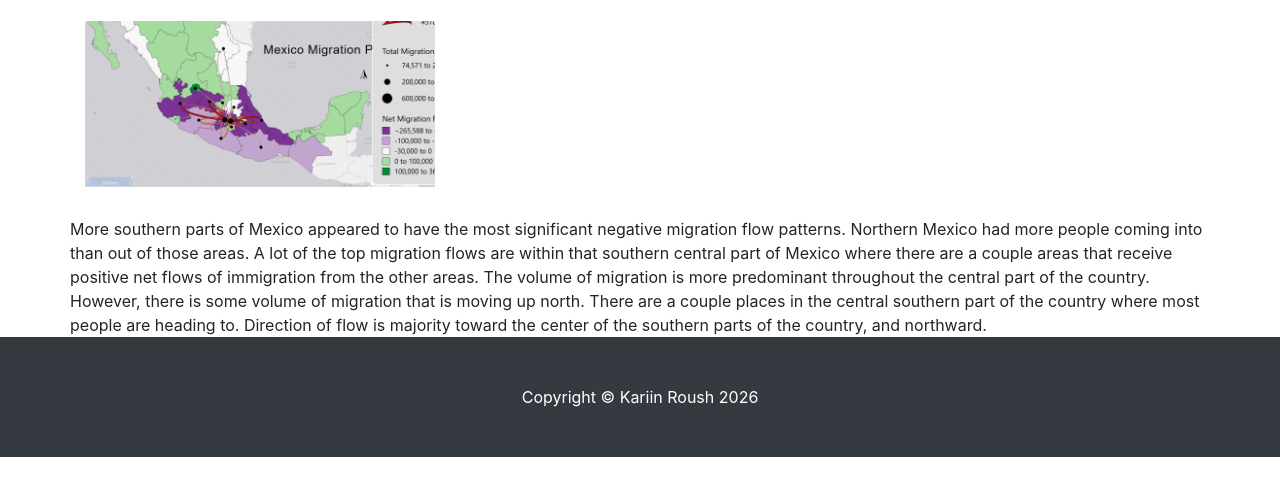
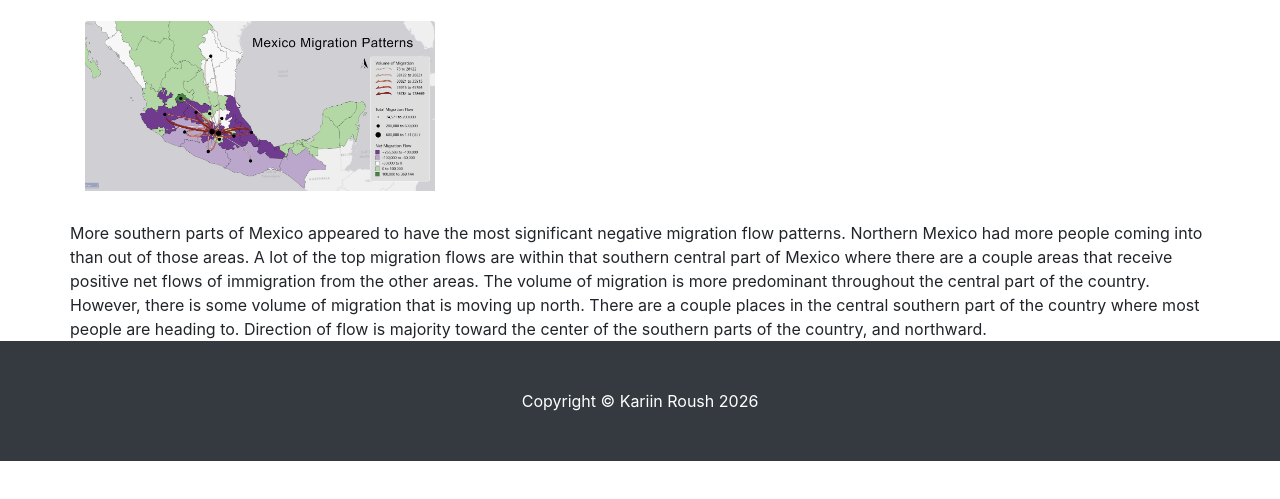
Before and after one commit to geog3540/kroush2, a website: page Flowmap.html in a window 1280 px wide. Shown: the part 131-630 px from the top of the page. Drawn offline with Linux system fonts and the light colour scheme.

Commit message:
flowmap update

```diff
--- a/Flowmap.html
+++ b/Flowmap.html
@@ -58,7 +58,7 @@
 
       <div class="row">
           <div class="col-lg-4 col-sm-6 portfolio-item">
-              <img class="card-img-top" src="images/flowmapperupdated.png" alt="">
+              <img class="card-img-top" src="images/finalflowmapper.png" alt="">
          </div>
          <p class="card-text">More southern parts of Mexico appeared to have the most significant negative
 migration flow patterns. Northern Mexico had more people coming into than out of
```
Also changed, not shown: index.html (+1 -1 lines), Images/finalflowmapper.png (added).
